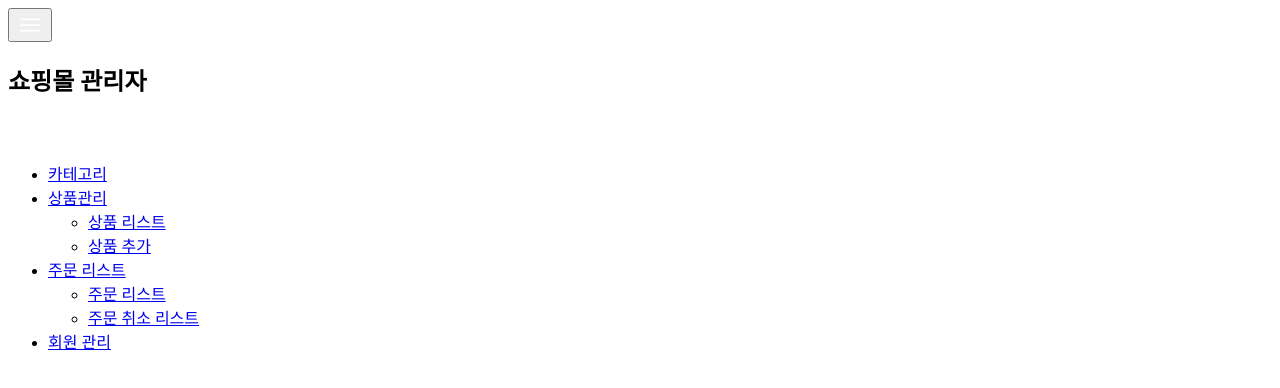
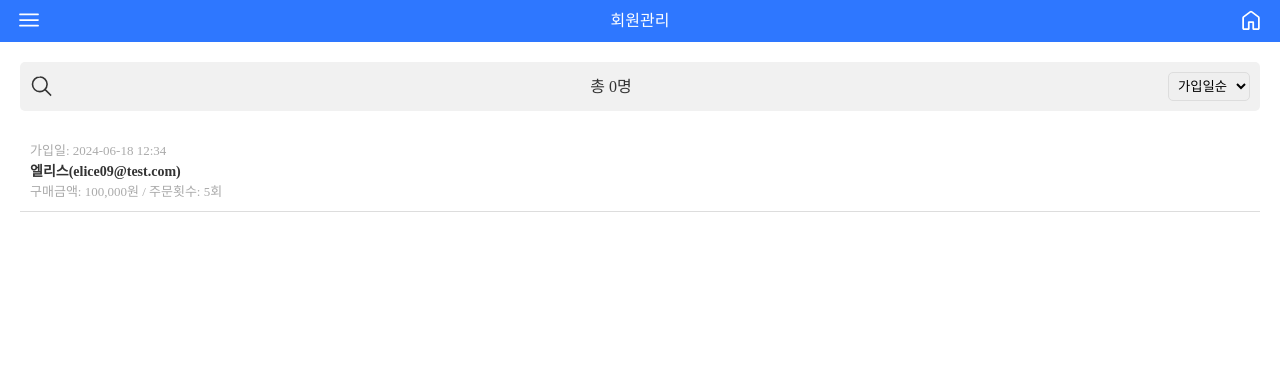
Before and after one commit to JinKyunJ/ShoopingMall, a plain HTML site: page src/FE/Admin-member/admin-member_Management.html in a window 1280 px wide. Drawn offline with Linux system fonts and the light colour scheme; files that its build step writes are made by us from their sources.

Commit message:
관리자 회원관리 페이지 html, CSS 업데이트

```diff
--- /dev/null
+++ b/src/FE/Admin-member/admin-member_Management.css
@@ -0,0 +1,59 @@
+.member-container {
+    padding: 20px;
+}
+
+.member-header {
+    display: flex;
+    align-items: center;
+    justify-content: space-between;
+    margin-bottom: 20px;
+    background: #f1f1f1;
+    padding: 10px;
+    border-radius: 5px;
+}
+
+.member-header button {
+    background: none;
+    border: none;
+    cursor: pointer;
+}
+
+.total-members {
+    font-size: 16px;
+}
+
+.filter select {
+    padding: 5px;
+    border: 1px solid #ddd;
+    border-radius: 5px;
+}
+
+.member-list {
+    list-style: none;
+}
+
+.member-list li {
+    display: flex;
+    flex-direction: column;
+    padding: 10px;
+    border-bottom: 1px solid #ddd;
+}
+
+.member-list .date {
+    font-size: 13px;
+    color: #aaa;
+}
+
+.member-list .info {
+    display: flex;
+    flex-direction: column;
+}
+
+.info-name {
+    font-weight: bold;
+}
+
+.info-purchase {
+    font-size: 13px;
+    color: #aaa;
+}
--- a/src/FE/Admin/admin.html
+++ b/src/FE/Admin-member/admin-member_Management.html
@@ -3,8 +3,10 @@
         <meta charset="UTF-8" />
         <meta name="viewport" content="width=device-width, initial-scale=1.0" />
         <title>쇼핑몰 관리자</title>
-        <link rel="stylesheet" href="../css/reset.css" />
-        <link rel="stylesheet" href="../css/admin/admin.css" />
+        <!-- 가져온 css파일 임시로 경로 변경해서 사용중 -->
+        <link rel="stylesheet" href="reset.css" />
+        <link rel="stylesheet" href="admin.css" />
+        <link rel="stylesheet" href="admin-member_Management.css" />
     </head>
     <body>
         <header>
@@ -15,7 +17,7 @@
                     />
                 </svg>
             </button>
-            <h2>쇼핑몰 관리자</h2>
+            <h2>회원관리</h2>
             <a href="#">
                 <svg xmlns="http://www.w3.org/2000/svg" height="28px" viewBox="0 -960 960 960" width="28px" fill="#fff">
                     <path
@@ -45,6 +47,45 @@
             </ul>
         </nav>
 
-        <div class="container"></div>
+        <!-- 회원 정보-->
+        <div class="member-container">
+            <div class="member-header">
+                <!-- 검색 버튼 -->
+                <button type="button">
+                    <svg width="24" height="25" viewBox="0 0 24 25" xmlns="http://www.w3.org/2000/svg">
+                        <g fill="none" fill-rule="evenodd">
+                            <path d="M24 24.5H0V.5h24z" />
+                            <path d="M22 22.5H2v-20h20z" />
+                            <g stroke="#333" stroke-linecap="square" stroke-linejoin="round" stroke-width="1.6">
+                                <path
+                                    d="M17.1 10.302c0 2.3-1 4.3-2.6 5.6-1.3 1.1-2.9 1.7-4.7 1.7-4.1 0-7.3-3.3-7.3-7.3 0-4.1 3.3-7.3 7.3-7.3 4-.1 7.3 3.2 7.3 7.3zM20.5 21l-5-5"
+                                />
+                            </g>
+                        </g>
+                    </svg>
+                </button>
+                <!-- 총 회원수 -->
+                <div class="total-members">총 <span id="total-members">0</span>명</div>
+                <!-- 회원 정보 순서(임시) -->
+                <div class="filter">
+                    <select>
+                        <option value="total">가입일순</option>
+                        <option value="name">이름순</option>
+                    </select>
+                </div>
+            </div>
+            <!-- 회원 정보 -->
+            <ul class="member-list">
+                <li>
+                    <div class="date">가입일: 2024-06-18 12:34</div>
+                    <div class="info">
+                        <div class="info-name">엘리스(elice09@test.com)</div>
+                        <div class="info-purchase">구매금액: 100,000원 / 주문횟수: 5회</div>
+                    </div>
+                </li>
+            </ul>
+        </div>
+
+        <script src="admin-member_Management.js"></script>
     </body>
 </html>
--- /dev/null
+++ b/src/FE/Admin-member/admin-member_Management.js
@@ -0,0 +1,11 @@
+// 어드민페이지 공통 js
+const menuBtn = document.getElementById('openMenuBtn');
+const menu = document.getElementById('menu');
+
+menuBtn.addEventListener('click', () => {
+    if (menu.className.includes('active')) {
+        menu.classList.remove('active');
+    } else {
+        menu.classList.add('active');
+    }
+});
--- /dev/null
+++ b/src/FE/Admin-member/admin.css
@@ -0,0 +1,56 @@
+body {
+    overflow: hidden;
+}
+
+header {
+    position: relative;
+    width: 100%;
+    text-align: center;
+    background: #2e77ff;
+    color: #fff;
+    padding: 9px 0;
+}
+header h2 {
+    font-size: 16px;
+    font-weight: normal;
+}
+
+header button {
+    position: absolute;
+    left: 15px;
+    top: 6px;
+}
+header a {
+    position: absolute;
+    right: 15px;
+    top: 6px;
+}
+
+.menu {
+    position: absolute;
+    width: 100vw;
+    background: #fff;
+    height: 100%;
+    left: -100%;
+}
+.menu.active {
+    left: 0;
+}
+.menu ul li {
+    border-bottom: 1px solid #ddd;
+}
+.menu ul li a {
+    display: block;
+    line-height: 40px;
+    padding: 0 15px;
+}
+
+.menu ul.depth2 {
+    background: #f1f1f1;
+}
+.menu ul.depth2 li a {
+    padding-left: 30px;
+}
+.menu ul.depth2 li:last-child {
+    border-bottom: 0;
+}
--- /dev/null
+++ b/src/FE/Admin-member/reset.css
@@ -0,0 +1,69 @@
+body,
+button,
+dd,
+dl,
+dt,
+fieldset,
+form,
+h1,
+h2,
+h3,
+h4,
+h5,
+h6,
+input,
+legend,
+li,
+ol,
+p,
+select,
+table,
+td,
+textarea,
+th,
+ul {
+  margin: 0;
+  padding: 0;
+}
+body {
+  background: #fff;
+  color: #333;
+  font-size: 14px;
+  line-height: 1.5;
+}
+ol li {
+  list-style: none;
+}
+ol,
+ul {
+  list-style: none;
+}
+address,
+em {
+  font-style: normal;
+}
+a {
+  color: inherit;
+  text-decoration: none;
+}
+img,
+svg {
+  vertical-align: top;
+}
+button {
+  border: 0;
+  background: none;
+}
+
+input,
+textarea {
+  border-radius: 4px;
+  border: 1px solid #d6d6d6;
+  box-sizing: border-box;
+  padding: 0 10px;
+}
+
+input::placeholder,
+textarea::placeholder {
+  color: #b5b5b5;
+}
```
Also changed, not shown: src/FE/Admin/admin.css (deleted), src/FE/Admin/admin.js (deleted).
